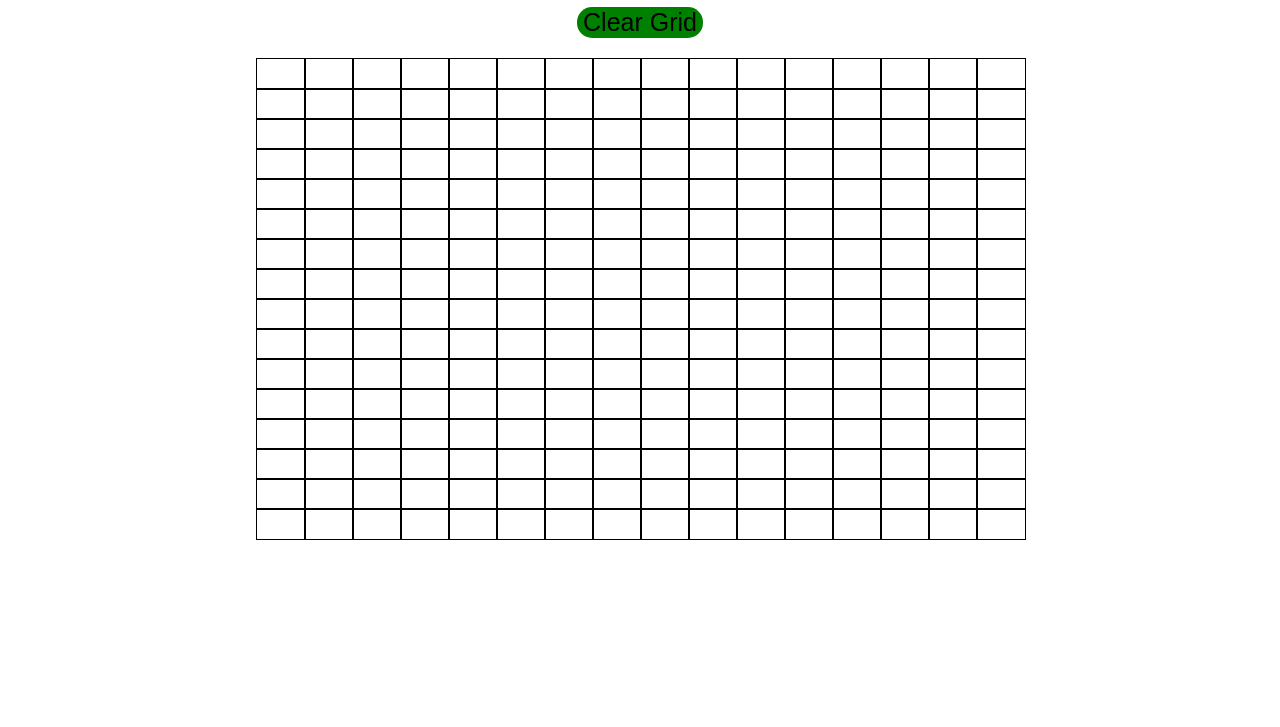
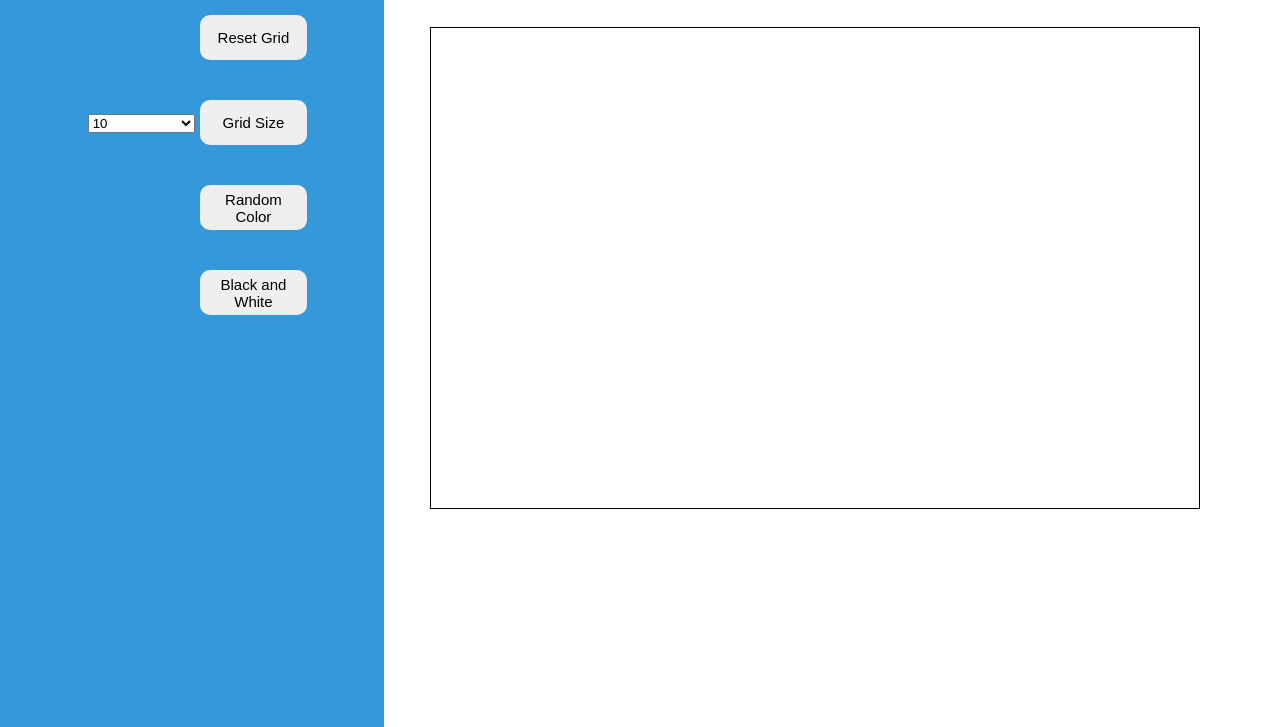
Before and after one commit to silashuereca/EtchSketch, a plain HTML site: page index.htm in a window 1280 px wide. Shown: the part 73-800 px from the top of the page. Drawn offline with Linux system fonts and the light colour scheme.

Commit message:
Finished Etch-a-sketch project

```diff
--- a/index.htm
+++ b/index.htm
@@ -8,12 +8,41 @@
   <title>Etch Sketch</title>
 </head>
 <body>
-  <div class="title-container">
-    <h1>Etch-A-Sketch</h1>
-  </div>
-  <div class="buttons-container">
-    <button id="btn">Clear Grid</button>
-  </div>
+
+  <!-- navigation bar -->
+  <nav class="nav-bar">
+    <div class="heading-container">
+    <h1>Control Panel</h1>
+    </div>
+    <div class="button-input-containen">
+      <div class="input-container">
+      <button id="btn">Reset Grid</button>
+      </div>
+      <div class="input-container">
+      <select id="gridSize" class="grid">
+        <option value="10">10</option>
+        <option value="20">20</option>
+        <option value="30">30</option>
+        <option value="40">40</option>
+        <option value="50">50</option>
+        <option value="60">60</option>
+        <option value="70">70</option>
+        <option value="80">80</option>
+        <option value="90">90</option>
+        <option value="100">100</option>
+      </select>
+      <button id="setGridBtn">Grid Size</button>
+      </div>
+      <div class="input-container">
+        <button id="changeColorBtn">Random Color</button>
+      </div>
+      <div class="input-container">
+        <button id="blackAndWhite">Black and White</button>
+      </div>
+    </div>
+  </nav>
+
+  <!-- grid container -->
   <div class="main-container">
     <div id="etchContainer" class="etch-container"></div>
   </div>
--- a/main.js
+++ b/main.js
@@ -1,34 +1,70 @@
+
+
+const setGrid = document.getElementById('setGridBtn')
+setGrid.addEventListener('click', changeGrid);
+
+function changeGrid() {
+  let gridSize = parseInt(document.getElementById('gridSize').value);
 
 
 
-// let colorNumber  = Math.radon * 255;
-// let randomColor = Math.floor(rgb(colorNumber, colorNumber, colorNumber));
+    function generateGrid(gridSize){
+    let totalGridNum = gridSize * gridSize;
 
 
-function generateGrid(){
-for (let i = 0; i < 256; i++) {
+        for (let i = 0; i < totalGridNum; i++) {
+
+
+          //Creating a new div element for grid
           const row = document.getElementById('etchContainer');
+          let container = document.querySelector('.etch-container');
+          container.style.cssText = `grid-template-columns: repeat(${gridSize}, 1fr); grid-template-rows: repeat(${gridSize}, 1fr)`;
           let div = document.createElement('div')
+
           row.append(div);
 
-  //Changing each div color
+              //Change each div color to normal black
+              const blackAndWhiteBtn = document.getElementById('blackAndWhite');
+              blackAndWhiteBtn.addEventListener('click', changeToBlack)
+
+              function changeToBlack() {
+                div.addEventListener('mouseover', changeColor);
+                function changeColor() {
+                  div.style.backgroundColor = 'black';
+                }
+
+              }
+
+              changeToBlack()
+
+              //Change div color to random rgb value
+              const changeColorBtn = document.getElementById('changeColorBtn');
+              changeColorBtn.addEventListener('click', function(){
+
                 div.addEventListener('mouseover', changeColor);
               function changeColor() {
                 div.style.backgroundColor = 'rgb(' + (Math.floor(Math.random() * 256)) + ',' + (Math.floor(Math.random() * 256)) + ',' + (Math.floor(Math.random() * 256)) + ')';
               }
 
-}
+              })
 
         }
 
-generateGrid()
+
+      }
+
+      generateGrid(gridSize)
+
+}
+
+changeGrid()
 
 
-function clearWindow() {
+function clearGrid() {
   const clear = document.getElementById('btn')
   clear.addEventListener('click', function(){
-    window.location.reload(true);
+    window.location.reload(true)
   })
 }
 
-clearWindow();
+clearGrid()
--- a/main.sass
+++ b/main.sass
@@ -1,12 +1,47 @@
-.title-container
-  width: 100%
+
+body
+  margin: 0
+  padding: 0
+
+
+.nav-bar
+  position: fixed
+  display: block
+  width: 30%
+  height: 100vh
   text-align: center
   font-family: Arial, Helvetica, sans-serif
+  background-color: #3498db
+  .heading-container
+    width: 80%
+    text-align: right
+    h1
+      margin: 0
+      padding-top: 20px
+  .button-input-container
+    width: 80%
+    display: block
+  .input-container
+    width: 80%
+    text-align: right
+    margin-top: 40px
+    button
+      width: 35%
+      height: 3em
+      border-radius: 10px
+      border: none
+      font-size: 15px
+      cursor: pointer
+    .grid
+      width: 35%
 
 .main-container
   width: 60vw
   height: 60vh
-  margin: auto
+  float: right
+  margin-top: 100px
+  margin-right: 5em
+  border: 1px solid black
   .etch-container
     display: grid
     grid-template-columns: repeat(16, auto)
@@ -16,18 +51,3 @@
     div
       width: 100%
       height: 100%
-      border: 1px solid black
-
-
-.buttons-container
-  width: 100%
-  margin: auto
-  margin-bottom: 20px
-  text-align: center
-  button
-    font-size: 25px
-    border-radius: 15px
-    border: none
-    background-color: green
-    cursor: pointer
-    outline: none
```
Also changed, not shown: main.css, 1 other file. Lines whose indentation alone changed are shown as unchanged.
